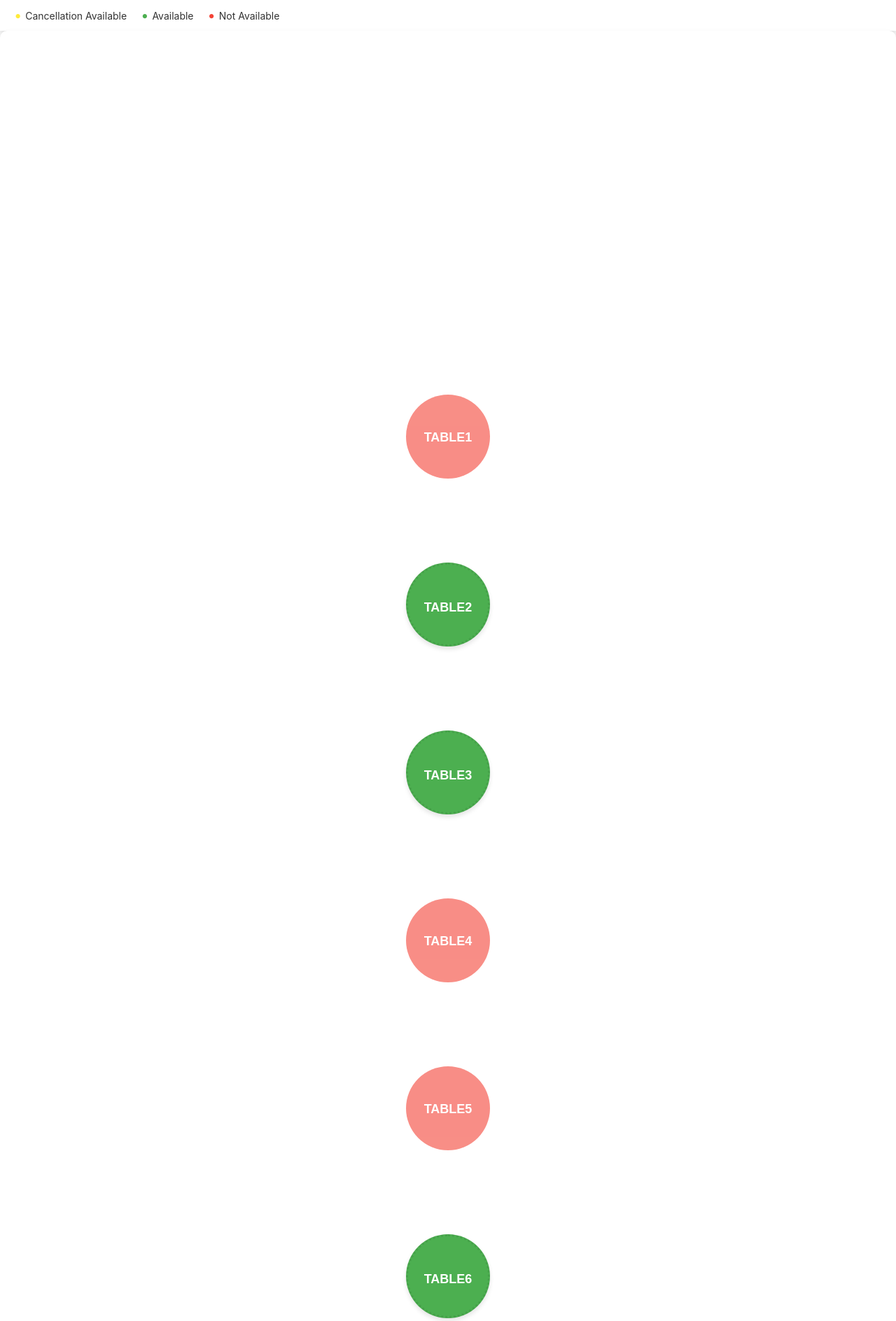
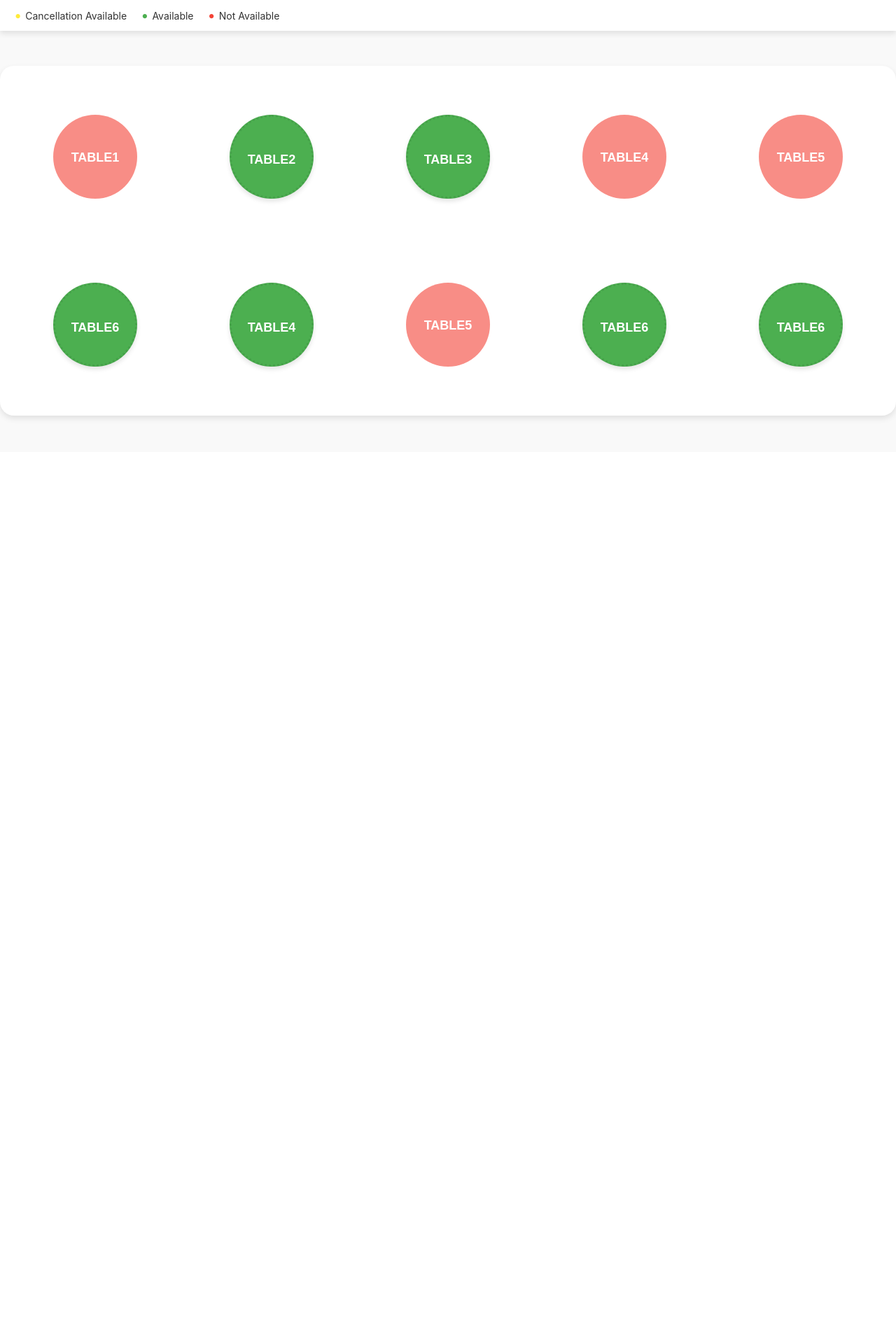
Before and after one commit to Pav125/RestroReserve, a Django app: page /status in a window 1280 px wide. Shown: the part 154-2042 px from the top of the page at 70% size. After the commit the page ends 755 px from the top, so only its background shows below. Run offline with Django 5.2, Linux system fonts and the light colour scheme.

Commit message:
updatingg

```diff
--- a/Bookings/static/Bookings/styles.css
+++ b/Bookings/static/Bookings/styles.css
@@ -79,6 +79,7 @@ nav .brand {
 }
 
 .nav-footer {
+    margin-bottom: 50px;
     display: flex;
     justify-content: flex-start;
     align-items: center;
@@ -118,10 +119,10 @@ nav .brand {
 .container {
     max-width: 1200px;
     margin: 0 auto;
-    padding: 500px;
+    padding: 50px;
     background-color: #fff;
     box-shadow: 0 4px 8px rgba(0, 0, 0, 0.1);
-    border-radius: 10px;
+    border-radius: 20px;
 }
 
 .table-container {
```
